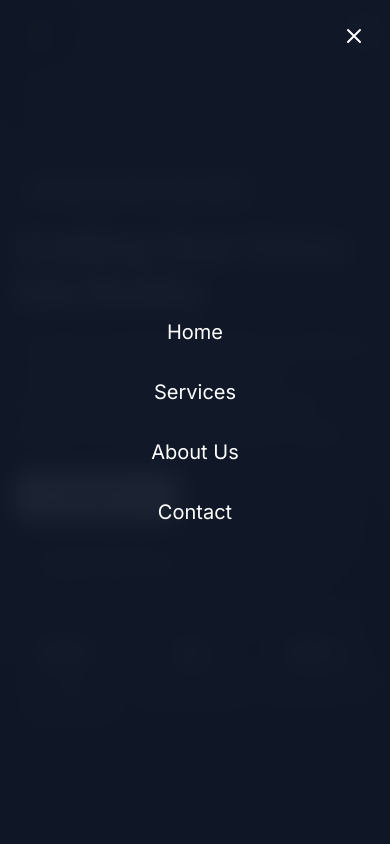
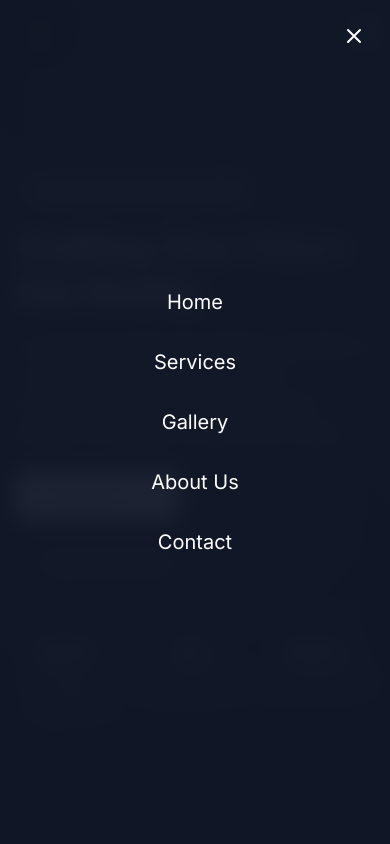
Before and after one commit to moses7054/TrueNorth, a Next.js app: page / in a window 390 px wide. Both pictures are taken after a click on the button "Toggle menu". Shown: the top 844 px of the page. Built offline with nearby package versions, Linux system fonts and the light colour scheme.

Commit message:
Update Navbar.tsx

```diff
--- a/src/app/components/Navbar.tsx
+++ b/src/app/components/Navbar.tsx
@@ -150,6 +150,12 @@ export default function Navbar() {
               Services
             </Link>
             <Link
+              href="/gallery"
+              className="text-xl text-white hover:text-gray-200 transition-colors"
+            >
+              Gallery
+            </Link>
+            <Link
               href="/about"
               className="text-xl text-white hover:text-gray-200 transition-colors"
             >
```
